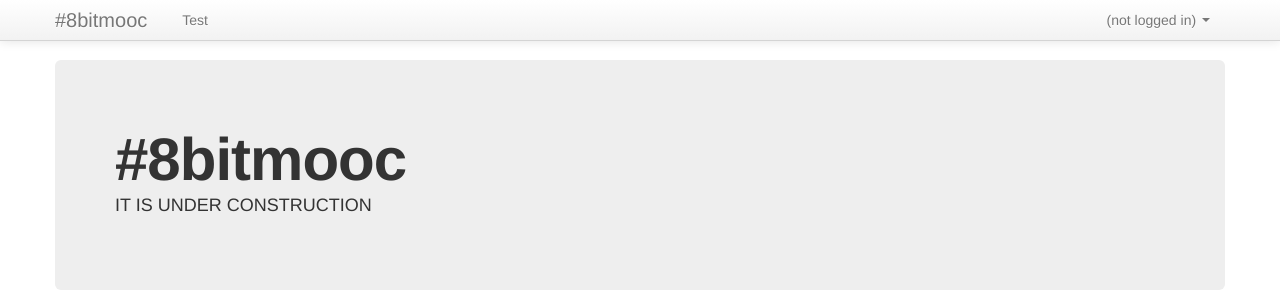
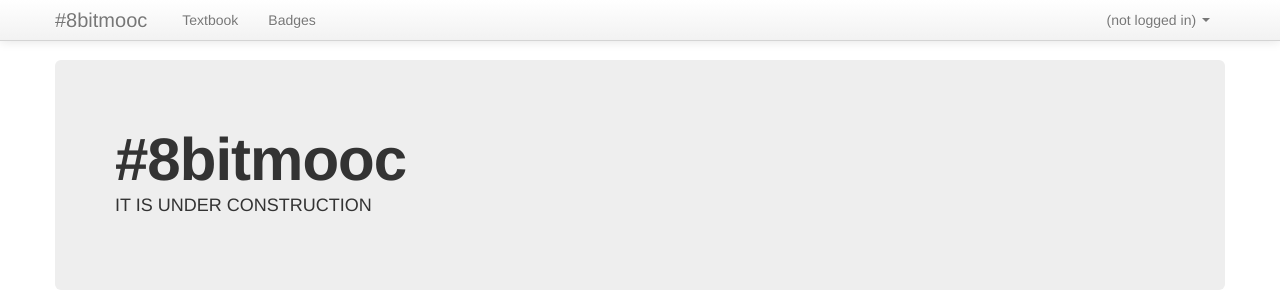
Before and after one commit to isharacomix/8bitmooc, a Django app: page / in a window 1280 px wide. Shown: the top 300 px of the page. Run offline with Django 3.2, Linux system fonts and the light colour scheme; some libraries are stand-ins or nearby versions.

Commit message:
Added some internal links to the navbar to make it cooler.

```diff
--- a/mooc/mooc/templates/navbar.html
+++ b/mooc/mooc/templates/navbar.html
@@ -7,7 +7,8 @@
                 #8bitmooc
             </a>
             <ul class="nav">
-                <li><a href="http://example.com">Test</a></li>
+                <li><a href="{% url textbook %}">Textbook</a></li>
+                <li><a href="{% url badge_list %}">Badges</a></li>
             </ul>
             <ul class="nav pull-right">
                 <li class="dropdown">
@@ -24,7 +25,8 @@
                         (not logged in) <b class="caret"></b>
                     </a>
                     <ul class="dropdown-menu">
-                        <li><a href="http://example.com">Test</a></li>
+                        <li><a href="http://example.com">Login</a></li>
+                        <li><a href="http://example.com">Register</a></li>
                     </ul>
                     {% endif %}
                 </li>
```
